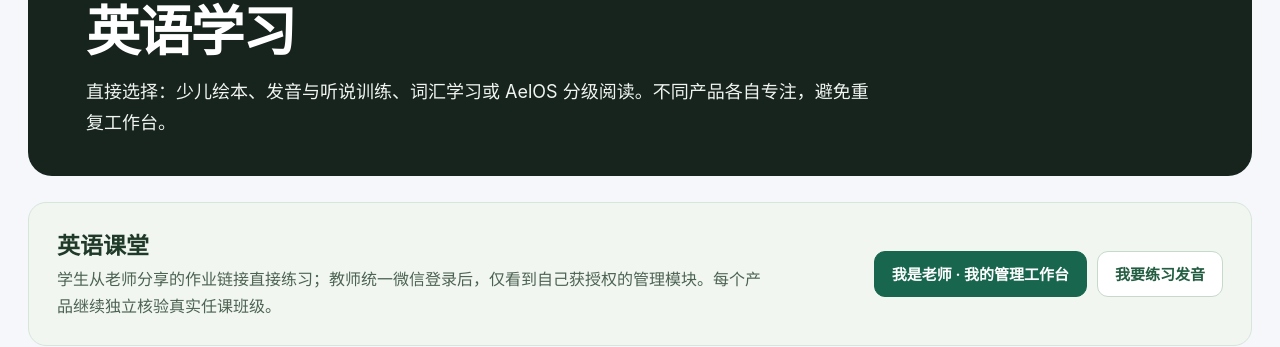
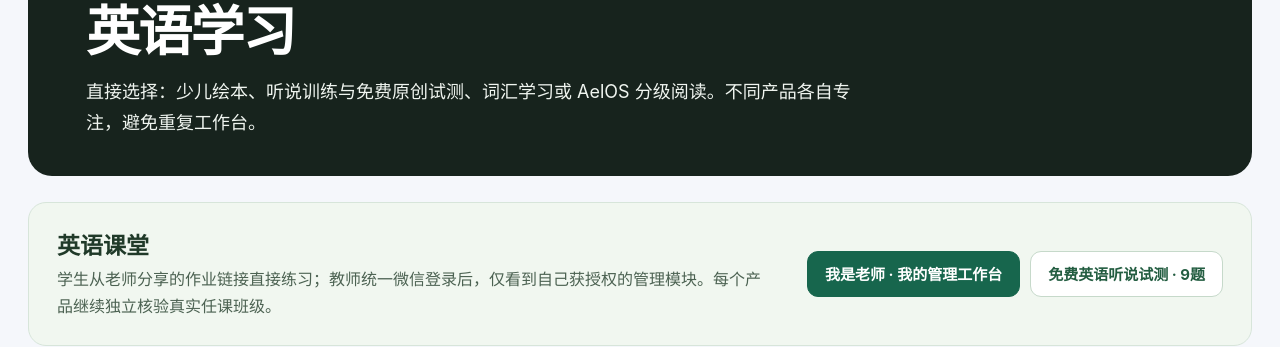
Before and after one commit to star8592/Kangaroo-Practice-Simulator, a Next.js app: page /english in a window 1280 px wide. Shown: the part 215-562 px from the top of the page. Built offline with nearby package versions, Linux system fonts and the light colour scheme; no server answers.

Commit message:
feat(english): surface verified free AccentLab exam practice without extra product (src/app/english/page.tsx)

```diff
--- a/src/app/english/page.tsx
+++ b/src/app/english/page.tsx
@@ -22,14 +22,14 @@ export default function EnglishHub(){
   <header className={styles.hero}>
    <span className={styles.kicker}>SOC THINK · ENGLISH</span>
    <h1>英语学习</h1>
-   <p>直接选择：少儿绘本、发音与听说训练、词汇学习或 AelOS 分级阅读。不同产品各自专注，避免重复工作台。</p>
+   <p>直接选择：少儿绘本、听说训练与免费原创试测、词汇学习或 AelOS 分级阅读。不同产品各自专注，避免重复工作台。</p>
   </header>
   <section className={styles.roleEntry} aria-labelledby="english-teacher-entry">
     <div><h2 id="english-teacher-entry">英语课堂</h2>
       <p>学生从老师分享的作业链接直接练习；教师统一微信登录后，仅看到自己获授权的管理模块。每个产品继续独立核验真实任课班级。</p></div>
     <div className={styles.roleActions}>
       <Link href="/workspace">我是老师 · 我的管理工作台</Link>
-      <Link href="/english/pronunciation/app/practice-library">我要练习发音</Link>
+      <Link href="/english/pronunciation/app/exam-trial">免费英语听说试测 · 9题</Link>
     </div>
   </section>
   <section aria-labelledby="english-choose">
```
